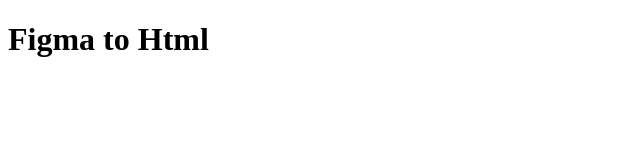
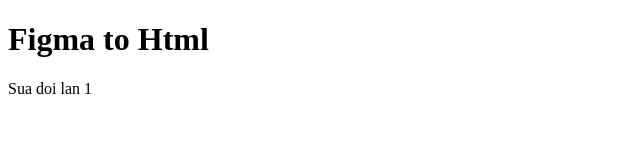
Before and after one commit to ImTheOne-9/figma-to-html, a plain HTML site: page index.html in a window 1280 px wide. Shown: the full height of the page, 0-640 px from the left. Drawn offline with Linux system fonts and the light colour scheme.

Commit message:
2nd commit

```diff
--- a/index.html
+++ b/index.html
@@ -8,5 +8,6 @@
 </head>
 <body>
     <h1>Figma to Html</h1>
+    <p>Sua doi lan 1</p>
 </body>
 </html>
```
